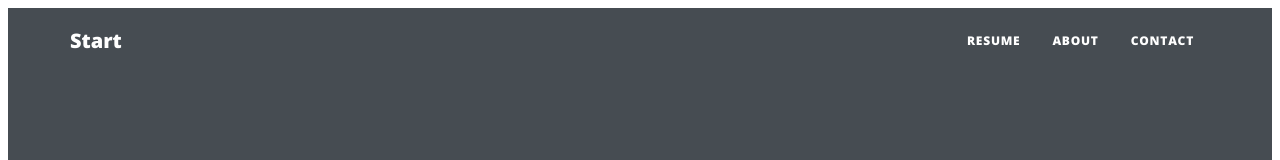
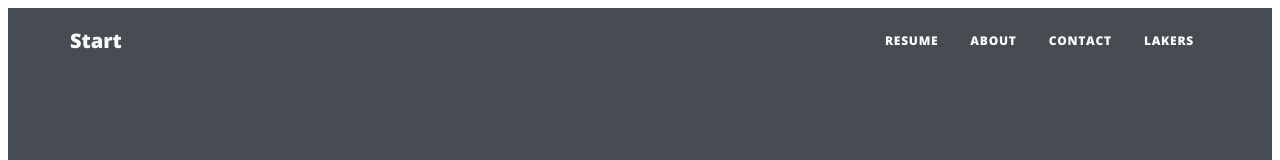
Before and after one commit to JoshIreland/IS201, a plain HTML site: page about.html in a window 1280 px wide. Shown: the top 160 px of the page. Drawn offline with nearby package versions, Linux system fonts and the light colour scheme.

Commit message:
Add files via upload

```diff
--- a/about.html
+++ b/about.html
@@ -29,6 +29,7 @@
                         <li class="nav-item"><a class="nav-link px-lg-3 py-3 py-lg-4" href="index.html">Resume</a></li>
                         <li class="nav-item"><a class="nav-link px-lg-3 py-3 py-lg-4" href="about.html">About</a></li>
                         <li class="nav-item"><a class="nav-link px-lg-3 py-3 py-lg-4" href="contact.html">Contact</a></li>
+                        <li class="nav-item"><a class="nav-link px-lg-3 py-3 py-lg-4" href="Lakers.html">Lakers</a></li>
                     </ul>
                 </div>
             </div>
```
Also changed, not shown: contact.html (+1 -0 lines), index.html (+1 -0 lines).
